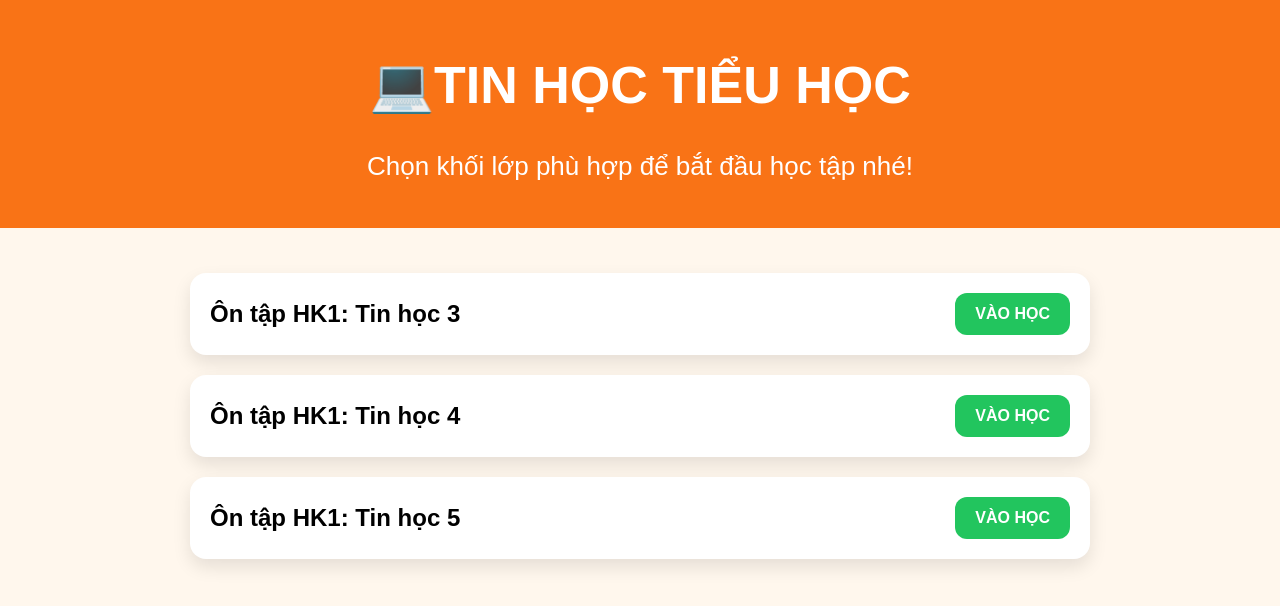
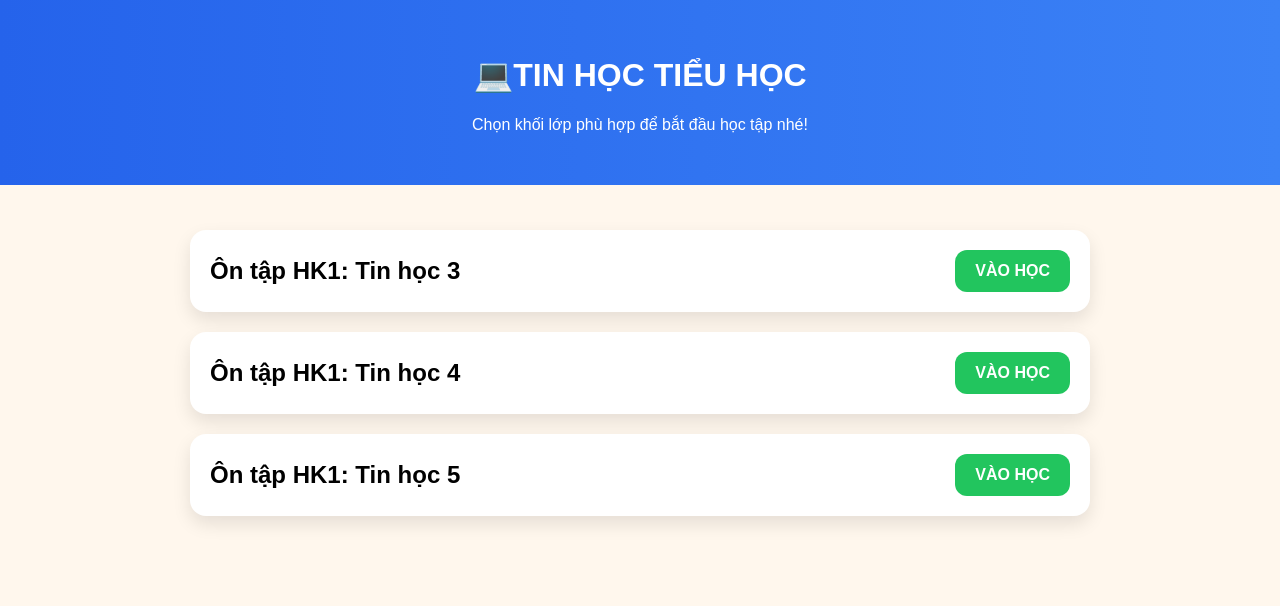
Before and after one commit to phankimloan2011/luyentap, a plain HTML site: page index.html in a window 1280 px wide. Drawn offline with Linux system fonts and the light colour scheme.

Commit message:
Update index.html

```diff
--- a/index.html
+++ b/index.html
@@ -12,11 +12,10 @@ body{
   background:#fff7ed;
 }
 header{
-  background:#f97316;
-  color:white;
+  background:linear-gradient(90deg,#2563eb,#3b82f6);
+  color:#fff;
   text-align:center;
-  padding:20px;
-  font-size:26px;
+  padding:35px 15px;
 }
 .container{
   max-width:900px;
```
